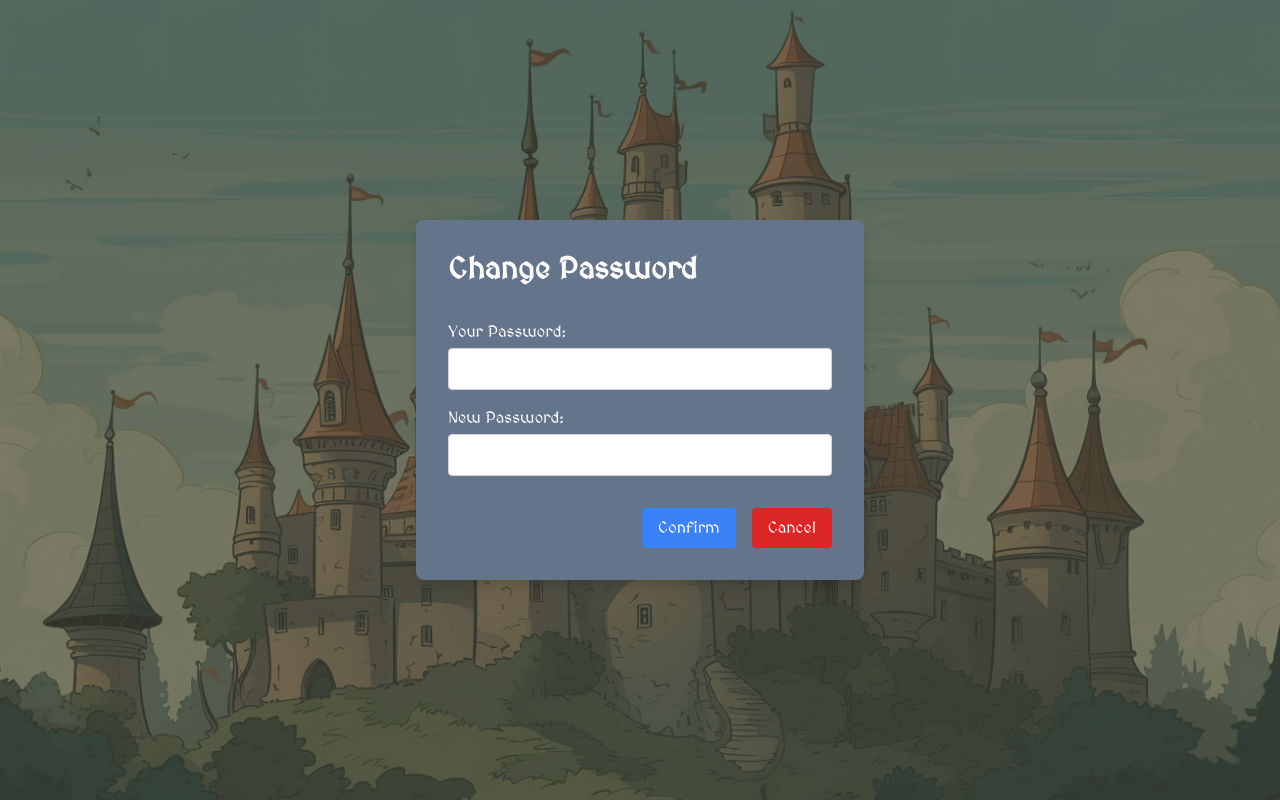
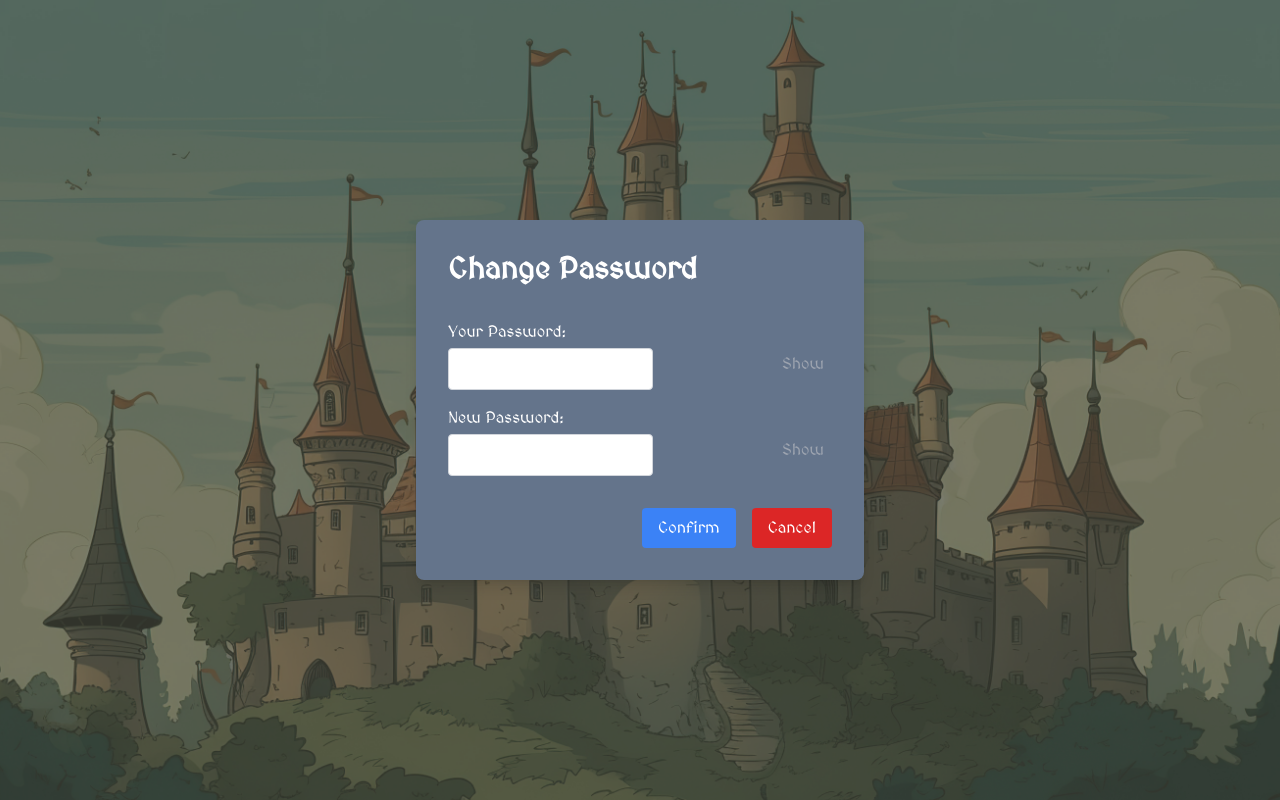
Before and after one commit to SleepyLe0/PROJECT2-SEC-1-VueView, a Vue app: page /setting in a window 1280 px wide. Both pictures are taken after a click on the button "Editing Password". Built offline with nearby package versions, Linux system fonts and the light colour scheme.

Commit message:
update heros and monsters status / toggle password on-off

```diff
--- a/src/components/setting/EditingAccount.vue
+++ b/src/components/setting/EditingAccount.vue
@@ -12,6 +12,8 @@ const props = defineProps({
 const currentUser = ref(JSON.parse(localStorage.getItem('currentUser')))
 const currentPassword = ref('')
 const newPassword = ref('')
+const showCurrentPassword = ref(false)
+const showNewPassword = ref(false)
 
 const updatePassword = async () => {
   try {
@@ -23,11 +25,19 @@ const updatePassword = async () => {
       props.updateUser(newPassword.value)
     }
   } catch (error) {
-    console.error('Error updating password:', error)
+    console.log('Error updating password:', error)
   }
 }
 
+const toggleShowCurrentPassword = () => {
+  showCurrentPassword.value = !showCurrentPassword.value
+}
+
+const toggleShowNewPassword = () => {
+  showNewPassword.value = !showNewPassword.value
+}
 </script>
+
 
 <template>
   <div class="min-h-screen flex justify-center items-center bg-[#45483D] bg-opacity-70">
@@ -36,22 +46,31 @@ const updatePassword = async () => {
       <div class="flex flex-col gap-4">
         <div class="flex flex-col">
           <label for="currentPassword" class="text-white">Your Password:</label>
-          <input v-model="currentPassword" id="currentPassword" type="password" class="mt-1 p-2 border border-gray-300 rounded focus:outline-none focus:border-blue-500" />
+          <div class="relative">
+            <input v-model="currentPassword" :type="showCurrentPassword ? 'text' : 'password'" id="currentPassword" class="mt-1 p-2 border border-gray-300 rounded focus:outline-none focus:border-blue-500" />
+            <button @click="toggleShowCurrentPassword" class="absolute top-2 right-2 text-gray-400 hover:text-gray-700 focus:outline-none">
+              {{ showCurrentPassword ? 'Hide' : 'Show' }}
+            </button>
+          </div>
         </div>
         <div class="flex flex-col">
           <label for="newPassword" class="text-white">New Password:</label>
-          <input v-model="newPassword" id="newPassword" type="password" class="mt-1 p-2 border border-gray-300 rounded focus:outline-none focus:border-blue-500" />
+          <div class="relative">
+            <input v-model="newPassword" :type="showNewPassword ? 'text' : 'password'" id="newPassword" class="mt-1 p-2 border border-gray-300 rounded focus:outline-none focus:border-blue-500" />
+            <button @click="toggleShowNewPassword" class="absolute top-2 right-2 text-gray-400 hover:text-gray-700 focus:outline-none">
+              {{ showNewPassword ? 'Hide' : 'Show' }}
+            </button>
+          </div>
         </div>
       </div>
       <div class="flex justify-end mt-8">
-        <button @click="updatePassword"  class="px-4 py-2 bg-blue-500 text-white rounded hover:bg-blue-600 mr-4">Confirm</button>
+        <button @click="updatePassword" class="px-4 py-2 bg-blue-500 text-white rounded hover:bg-blue-600 mr-4">Confirm</button>
         <button @click="$emit('close')" class="px-4 py-2 bg-red-600 text-white rounded hover:bg-red-700">Cancel</button>
       </div>
     </div>
   </div>
 </template>
 
-
 <style scoped>
 
 </style>
--- a/src/data/heros.js
+++ b/src/data/heros.js
@@ -2,41 +2,36 @@ const heros = [
     {
         id: 1,
         name: "Sword Man",
-        hp: 200,
+        hp: 120,
         attack: 20,
-        price: 0,
         image: "Hero/SwordMan.png"
     },
     {
         id: 2,
         name: "Sword Women",
-        hp: 150,
-        attack: 40,
-        price: 50,
+        hp: 80,
+        attack: 30,
         image: "Hero/SwordWomen.png"
     },
     {
         id: 3,
         name: "Archer",
-        hp: 50,
-        attack: 80,
-        price: 100,
+        hp: 60,
+        attack: 50,
         image: "Hero/Archer.png"
     },
     {
         id: 4,
         name: "Mage",
-        hp: 250,
-        attack: 50,
-        price: 150,
+        hp: 70,
+        attack: 40,
         image: "Hero/Mage.png"
     },
     {
         id: 5,
         name: "Wizard",
-        hp: 200,
-        attack: 70,
-        price: 200,
+        hp: 50,
+        attack: 100,
         image: "Hero/Wizard.png"
     }
 ]
--- a/src/data/monsters.js
+++ b/src/data/monsters.js
@@ -10,15 +10,15 @@ const monsters = [
     {
         id: 2,
         name: "Jhin",
-        hp: 200,
-        attack: 50,
+        hp: 80,
+        attack: 20,
         level: 2,
         image: "/Monster/Jhin.png"
     },
     {
         id: 3,
         name: "Medusa",
-        hp: 300,
+        hp: 60,
         attack: 30,
         level: 3,
         image: "/Monster/Medusa.png"
@@ -26,16 +26,16 @@ const monsters = [
     {
         id: 4,
         name: "Dragon",
-        hp: 350,
-        attack: 20,
+        hp: 150,
+        attack: 15,
         level: 4,
         image: "/Monster/Dragon.png"
     },
     {
         id: 5,
         name: "Demon",
-        hp: 400,
-        attack: 30,
+        hp: 200,
+        attack: 10,
         level: 5,
         image: "/Monster/Demon.png"
     }
```
